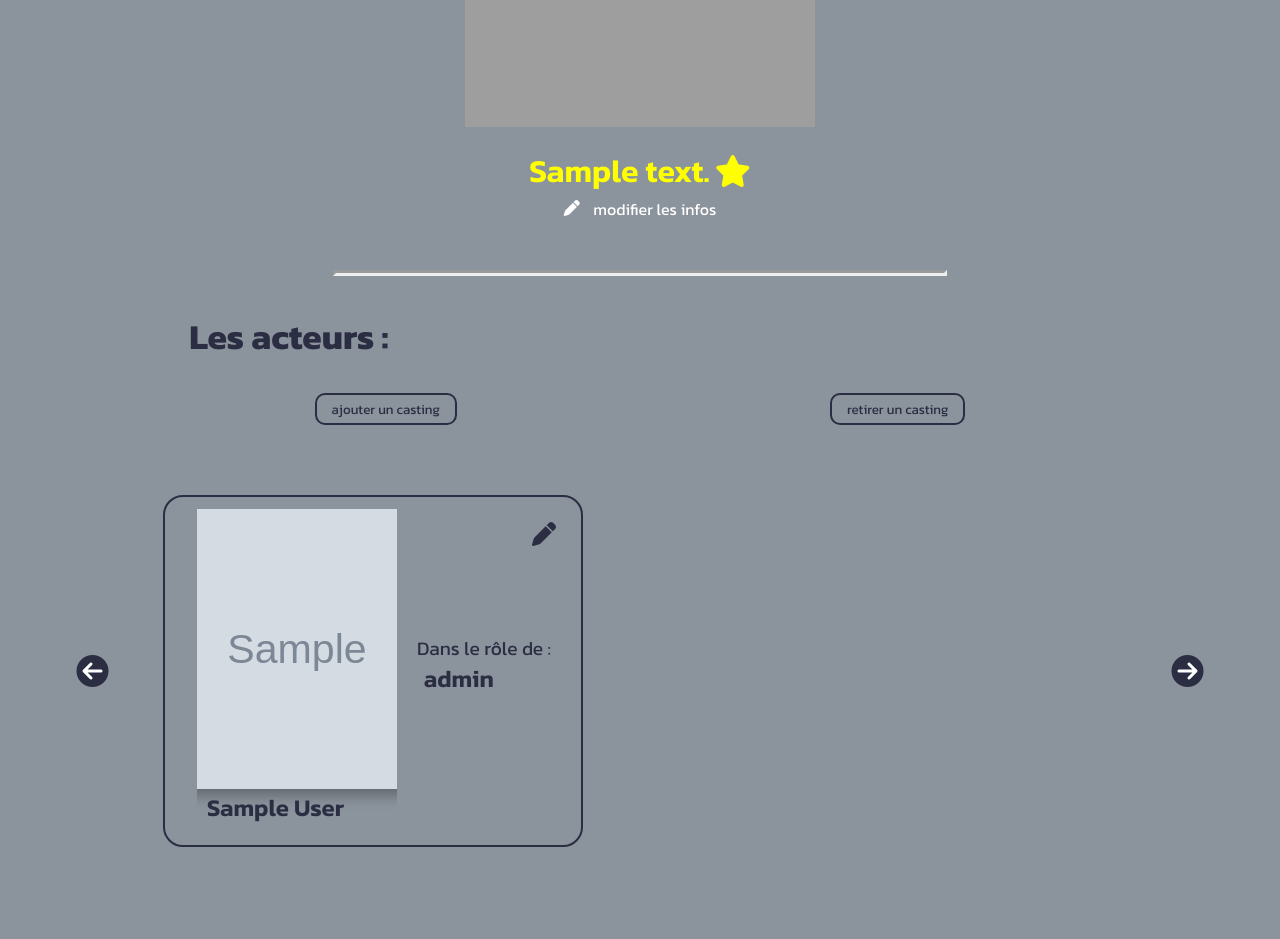
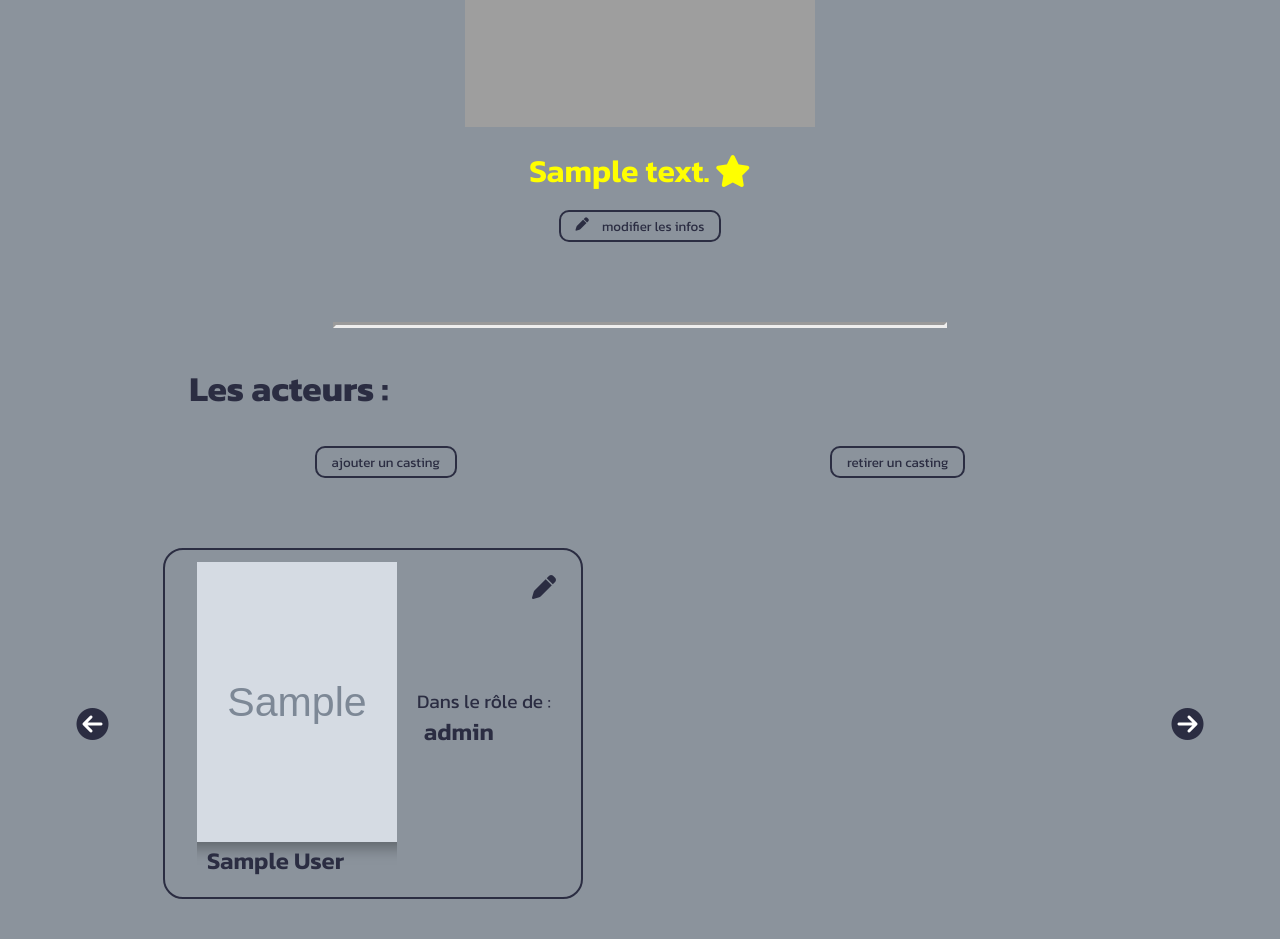
Before and after one commit to Flozerty/Cinema2.0, a PHP site: template view/detailFilm.php in a window 1280 px wide. Shown: the part 503-1442 px from the top of the page. Before the commit the page ends 1350 px from the top, so only its background shows below. Run offline with PHP 8.4, Linux system fonts and the light colour scheme; the template is opened without the code that fills it: most values are stand-ins (such as "Sample title", 1, 10 or a date in 2020); grey boxes marked "Sample" are stand-in pictures; some libraries are stand-ins or nearby versions; some web fonts are replaced; grey boxes are pictures that could not be loaded.

Commit message:
+ styles buttons / modification

```diff
--- a/public/css/styles.css
+++ b/public/css/styles.css
@@ -214,25 +214,6 @@ hr {
   }
 }
 
-.modifLink {
-  margin-top: 10px;
-  align-self: center;
-  transition: var(--transitionTime);
-
-  a {
-    color: white;
-
-    i {
-      color: white;
-      margin-right: 10px;
-    }
-  }
-
-  &:hover {
-    transform: scale(1.2);
-  }
-}
-
 /*//////// Warning Message ////////*/
 .warningMessage {
   color: #520000;
@@ -245,7 +226,6 @@ hr {
 }
 
 /*/////////// CARROUSSEL ///////////*/
-
 .carroussel {
   margin: 20px 0;
   position: relative;
@@ -853,6 +833,20 @@ header {
     border: 2px solid var(--darkblue);
     border-radius: 10px;
     cursor: pointer;
+    transition: var(--transitionTime);
+
+    i {
+      margin-right: 10px;
+    }
+
+    &:hover {
+      transform: scale(1.2);
+    }
+
+    &:active {
+      transform: scale(0.9);
+      transition: 0.1s;
+    }
   }
 
   div {
@@ -901,8 +895,8 @@ header {
 
   #nom_genre,
   #genres-select {
-    margin: 20px;
-    font-size: 1.2rem;
+    margin: 20px 0;
+    font-size: 1rem;
     background-color: var(--lightgrey);
   }
 
--- a/view/detailFilm.php
+++ b/view/detailFilm.php
@@ -69,10 +69,13 @@ $acteursAll = $requeteActeursAll->fetchAll();
     </p>
   </section>
 </article>
-<div class="modifLink">
+
+<div class="buttons">
   <a href="index.php?action=modifFilmForm&id=<?= $detailFilm["id_film"] ?>">
-    <i class="fa-solid fa-pen editButton"></i>
-    modifier les infos
+    <button>
+      <i class="fa-solid fa-pen editButton"></i>
+      modifier les infos
+    </button>
   </a>
 </div>
 
```
Also changed, not shown: view/detailActeur.php (+4 -3 lines), view/detailRealisateur.php (+4 -3 lines).
